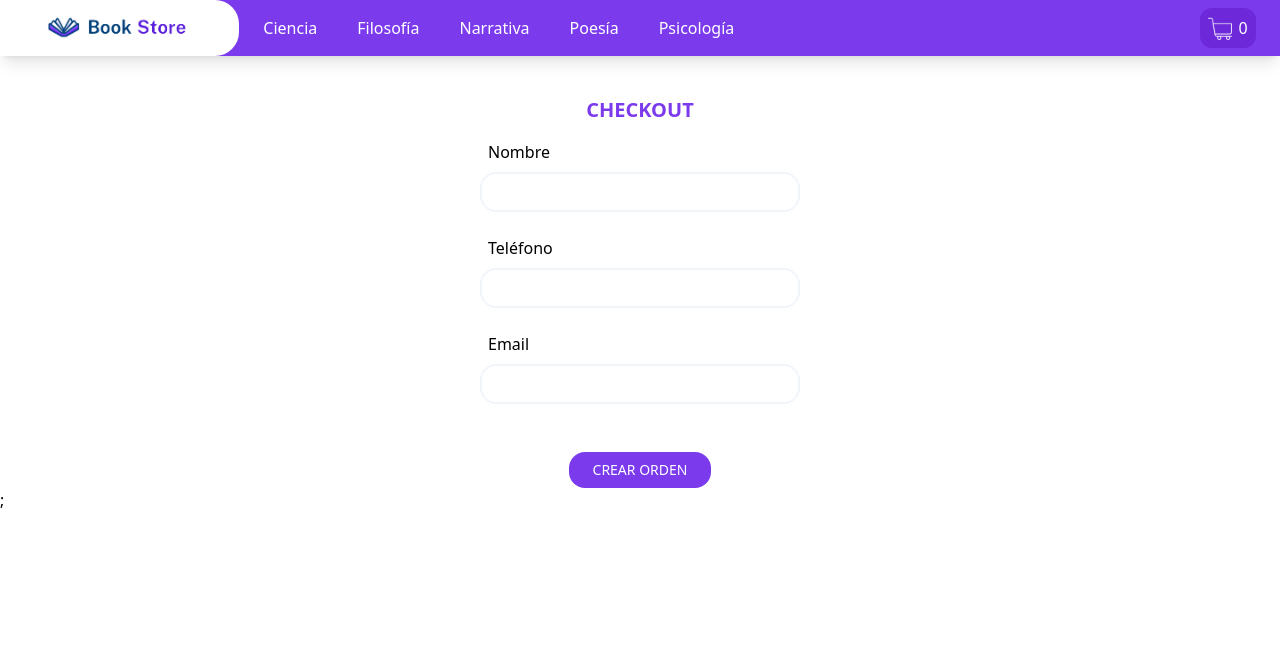
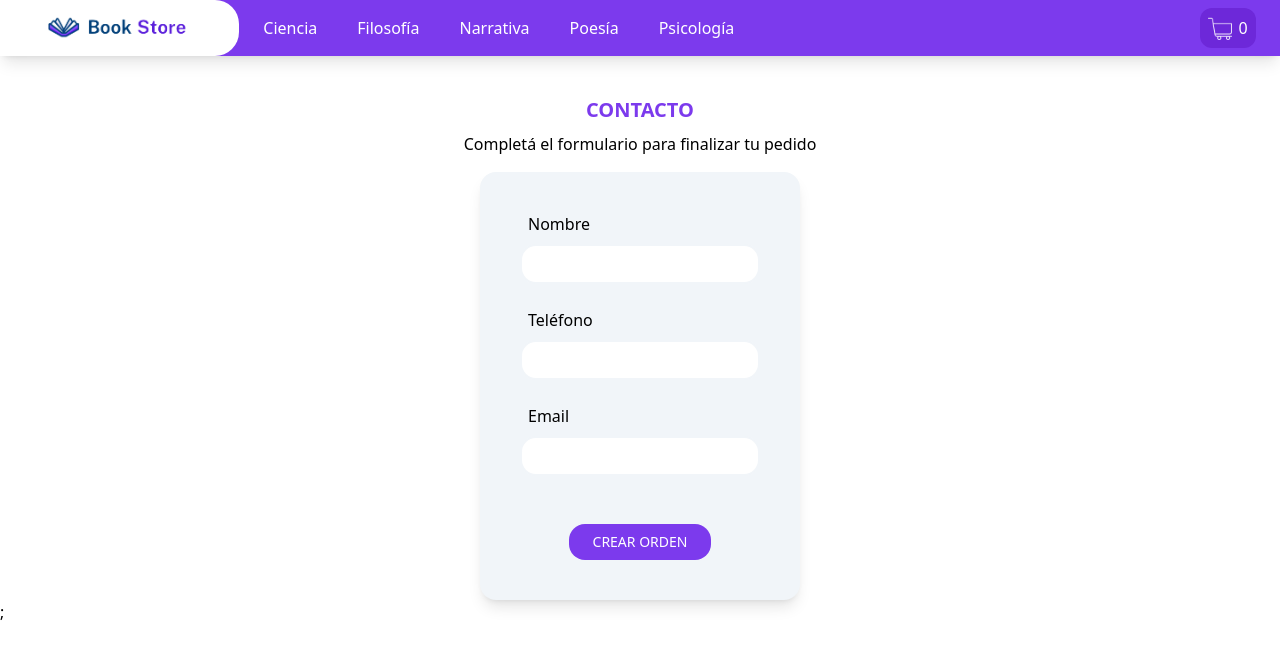
Before and after one commit to alejandragy/React-book-store, a React (Create React App) app: page /checkout in a window 1280 px wide. Shown: the top 658 px of the page. Built offline with nearby package versions, Linux system fonts and the light colour scheme.

Commit message:
estilos en checkout

```diff
--- a/src/components/Checkout/Checkout.js
+++ b/src/components/Checkout/Checkout.js
@@ -64,16 +64,19 @@ const Checkout = () => {
     }
 
     if (loading) {
-        return <h1>Generando orden...</h1>
+        return <h1 className='mt-10 text-violet-600 text-center '>Generando orden...</h1>
     };
 
     if (orderId) {
-        return <h1>El id de su orden es: {orderId} </h1>
+        return <div className='flex justify-center mt-10'>
+            <h1 className='bg-slate-100 p-10 rounded-2xl shadow-lg'>El id de su orden es: {orderId} </h1>
+        </div>
     };
 
     return (
         <div className='mt-10 '>
-            <h1 className='mb-4 text-center font-bold text-violet-600 text-xl'>CHECKOUT</h1>
+            <h1 className='mb-2 text-center font-bold text-violet-600 text-xl'>CONTACTO</h1>
+            <p className='mb-4 text-center'>Completá el formulario para finalizar tu pedido</p>
             <CheckoutForm onConfirm={createOrder} />
         </div>
     );
--- a/src/components/CheckoutForm/CheckoutForm.js
+++ b/src/components/CheckoutForm/CheckoutForm.js
@@ -16,7 +16,7 @@ const CheckoutForm = ({onConfirm}) => {
 
     return (
         <div className="flex justify-center">
-            <form onSubmit={handleConfirm} className="flex flex-col gap-2 w-80 ">
+            <form onSubmit={handleConfirm} className="flex flex-col gap-2 w-80 bg-slate-100 p-10 rounded-2xl shadow-lg">
                 <label className="pl-2">Nombre</label>
                 <input className="mb-4 border-2 border-slate-100 rounded-2xl h-10 p-2"
                     type="text" value={name} onChange={({target})=> setName(target.value)} />
```
